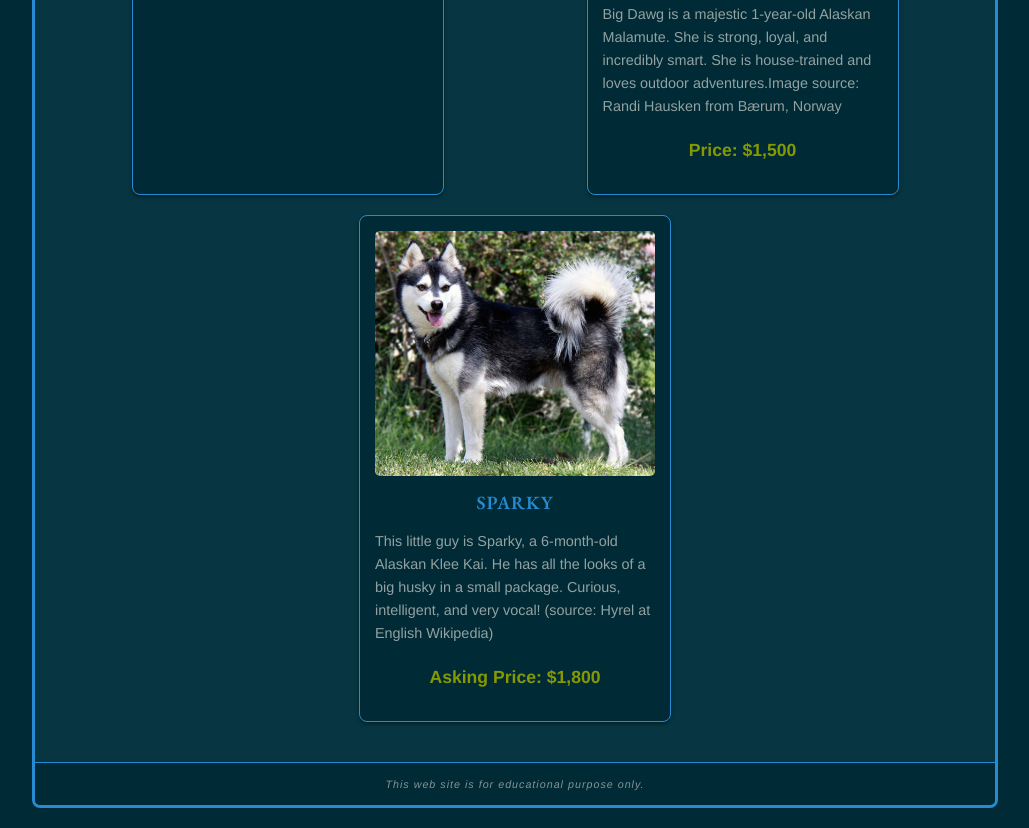
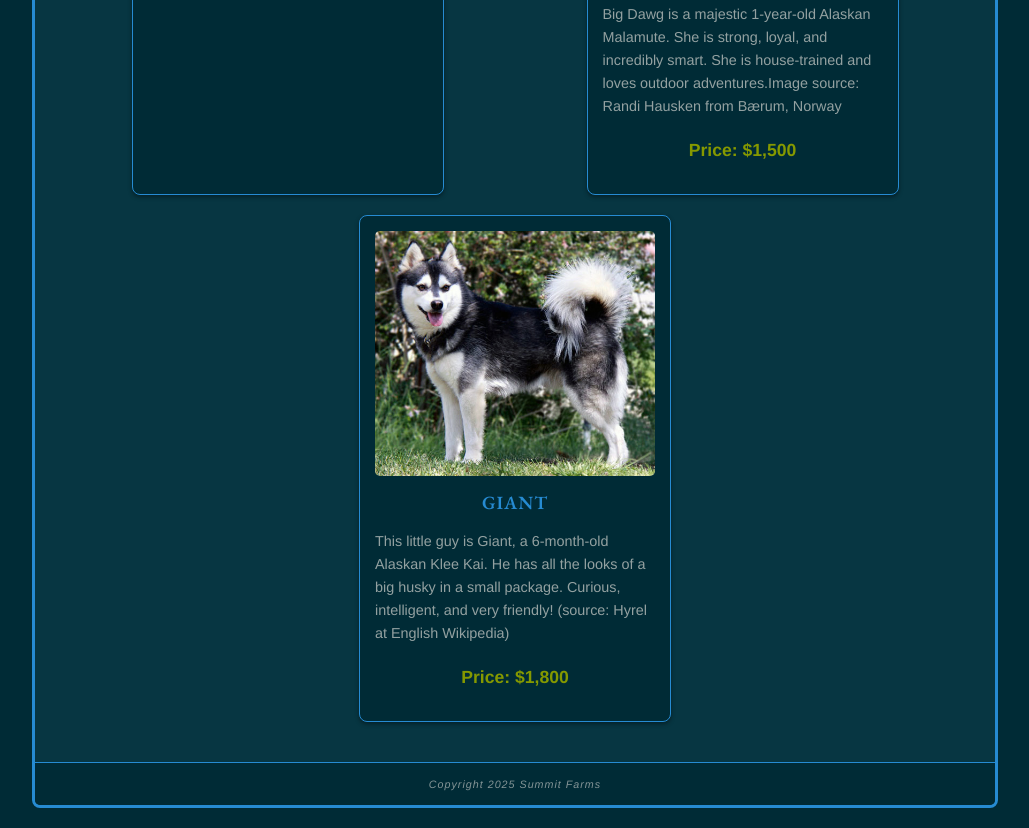
Before and after one commit to jacobthehammer/koala_site, a plain HTML site: page summit/dogs.html in a window 1280 px wide. Shown: the part 925-1753 px from the top of the page, without its empty margins (125-1154 px from the left). Drawn offline with nearby package versions, Linux system fonts and the light colour scheme; files whose address does not match are found by name.

Commit message:
Update dog details and footer copyright

```diff
--- a/summit/dogs.html
+++ b/summit/dogs.html
@@ -45,16 +45,16 @@
 
         <div class="dog-card">
           <img src="images/Alaskan_Klee_Kai.jpg" alt="A small Alaskan Klee Kai">
-          <h3>Sparky</h3>
-          <p>This little guy is Sparky, a 6-month-old Alaskan Klee Kai. He has all the looks of a big husky in a small package. Curious, intelligent, and very vocal! (source: Hyrel at English Wikipedia)</p>
-          <p class="price">Asking Price: $1,800</p>
+          <h3>Giant</h3>
+          <p>This little guy is Giant, a 6-month-old Alaskan Klee Kai. He has all the looks of a big husky in a small package. Curious, intelligent, and very friendly! (source: Hyrel at English Wikipedia)</p>
+          <p class="price">Price: $1,800</p>
         </div>
 
       </div>
     </main>
 
     <footer>
-      <h6>This web site is for educational purpose only.</h6>
+      <h6>Copyright 2025 Summit Farms</h6>
     </footer>
   </div>
 </body>
```
